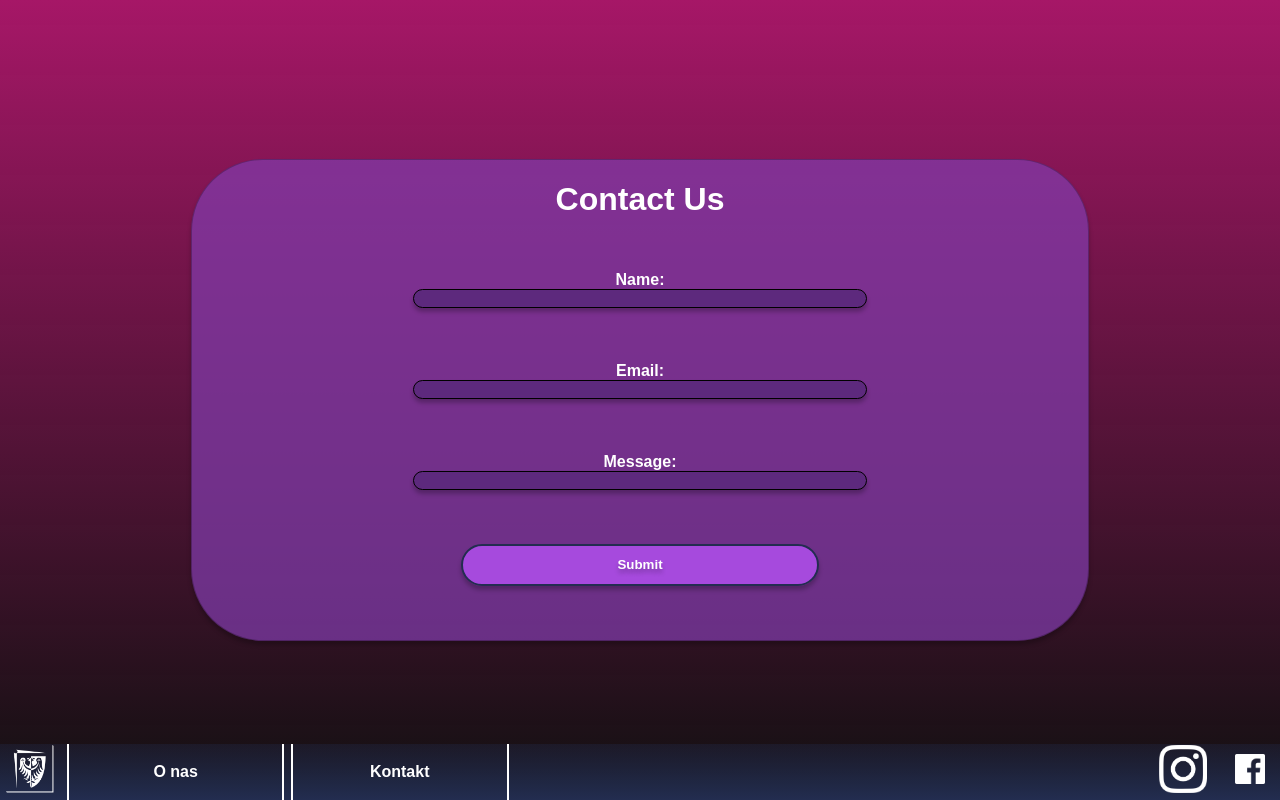
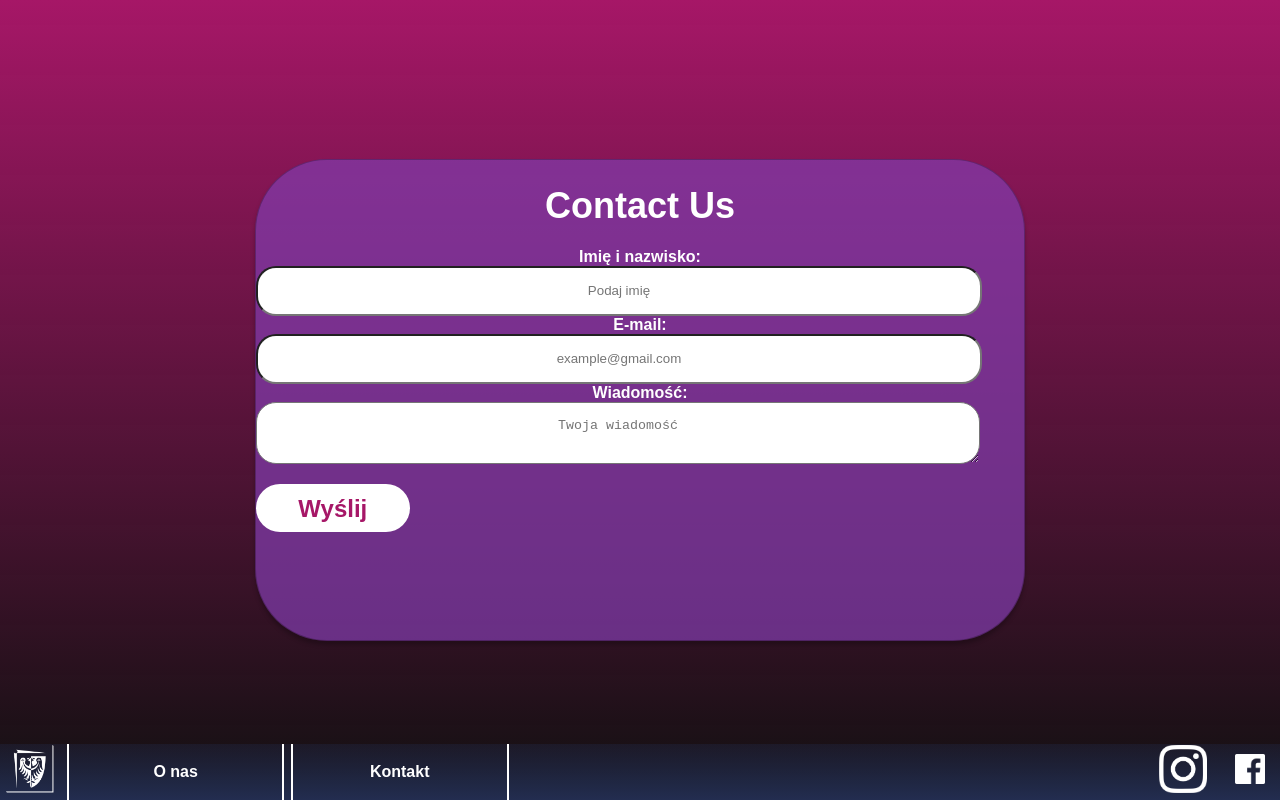
Before and after one commit to RussetFox/Engineering-Thesis-Wirtualna-Politechnika, a React (Create React App) app in the folder wirtualna-front/: page /contact in a window 1280 px wide. Built offline with nearby package versions, Linux system fonts and the light colour scheme.

Commit message:
alpha 1.2: Changed contact us form, added basic functions and attributes to text fields. Required styling for contact form

```diff
--- a/wirtualna-front/src/Components/Contact-Form.tsx
+++ b/wirtualna-front/src/Components/Contact-Form.tsx
@@ -1,32 +1,55 @@
-import React from "react";
+import React, { useState } from "react";
 import "../Styles/Contact-Us-Page.css";
 
 export default function Contact_Us_Form() {
     function handleSubmit(event: any) {
         event.preventDefault();
-        alert("Thank you for contacting us!");
+        alert("Dziękujemy za złożenie wiadomości! Odpowiemy najszybciej jak to możliwe.");
 
     }
+    const [data, setData] = useState({
+        name: "",
+        email: "",
+        message: ""
+    });
+    const handleChange = (event: any) => {
+        const name = event.target.name
+        const value = event.target.value
+        setData({...data, [name]:value})
+    }
+
     return (
-        <div className="contact-us-page">
-            <div className="contact-us-container">
+        <form onSubmit={handleSubmit}>
             <h1>Contact Us</h1>
-                <form onSubmit={handleSubmit}>
             <label>
-                        Name:
-                        <input type="text" name="name" />
+                Imię i nazwisko:
+                <input type="name"
+                    name="name"
+                    onChange={handleChange}
+                    value={data.name}
+                    placeholder="Podaj imię"
+                    minLength={4}
+                    maxLength={32} />
             </label>
             <label>
-                        Email:
-                        <input type="text" name="email" />
+                E-mail:
+                <input type="email"
+                    onChange={handleChange}
+                    value={data.email}
+                    name="email"
+                    placeholder="example@gmail.com" />
             </label>
             <label>
-                        Message:
-                        <input type="text" name="message" />
+                Wiadomość:
+                <textarea name="message"
+                    id=""
+                    onChange={handleChange}
+                    value={data.message}
+                    placeholder="Twoja wiadomość"
+                    minLength={60}
+                    maxLength={1000} />
             </label>
-                    <button type="submit">Submit</button>
+            <button type="submit">Wyślij</button>
         </form>
-            </div>
-        </div>
     );
 }
--- a/wirtualna-front/src/Components/Contact-Page-Component.tsx
+++ b/wirtualna-front/src/Components/Contact-Page-Component.tsx
@@ -4,7 +4,7 @@ import ContactForm from "./Contact-Form";
 
 export default function Contact_Us() {
     return (
-        <div className="contact-us">
+        <div className="contact-us-page">
             <ContactForm/>
         </div>
     );
--- a/wirtualna-front/src/Styles/Contact-Us-Page.css
+++ b/wirtualna-front/src/Styles/Contact-Us-Page.css
@@ -5,91 +5,59 @@
     background-blend-mode: lighten;
     background-color: rgba(0, 0, 0, 0.938);
     position: absolute;
-    top: 0;
-    left: 0;
     display: flex;
-    justify-content: center;
-    align-items: center;
+    justify-content: center; /* Center horizontally */
+    align-items: center; /* Center vertically */
 }
 
-.contact-us-container {
-    width: 70%;
+.contact-us-page form {
+    width: 60%;
     height: 60%;
     display: flex;
     flex-direction: column;
-    align-items: center;
     border-radius: 72px;
     border: 1px solid rgba(0, 0, 0, 0.25);
     background: rgba(129, 60, 172, 0.72);
     box-shadow: 0px 4px 4px 0px rgba(0, 0, 0, 0.25);
 
+    text-align: center;
 }
-
-.contact-us-container h1 {
+.contact-us-page h1 {
+    font-style: normal;
+    font-weight: 700;
+    font-size: 36px;
+    line-height: 44px;
+    color: #FFFFFF;
+    margin-bottom: 20px;
+}
+.contact-us-page label{
     color: white;
     font-weight: 700;
-    height: 3%;
-}
-
-.contact-us-container form {
-    height: 100%;
-    width: 100%;
-    display: flex;
-    font-weight: 700;
-    flex-direction: column;
-    justify-content: space-evenly;
-    color: white;
 
 }
 
-.contact-us-container label {
+.contact-us-page input, textarea{
     display: flex;
+    text-align: center;
     flex-direction: column;
-    align-items: center;
+    padding: 2%;
+    justify-content: space;
+    width: 90%;
+    border-radius: 20px;
 }
-
-.contact-us-container input {
-
-    border-radius: 25px;
-    border: 1px solid #000;
-    height: 100%;
-    background: #5D297D;
-    color: white;
-    box-shadow: 0px 4px 4px 0px rgba(0, 0, 0, 0.25);
-    justify-content: center;
-    text-align: center;
+.contact-us-page button{
+    width: 20%;
+    height: 10%;
+    background: #FFFFFF;
+    border-radius: 72px;
+    border: none;
+    font-family: 'Montserrat', sans-serif;
+    font-style: normal;
+    font-weight: 600;
+    font-size: 24px;
+    line-height: 29px;
+    color: #A61767;
+    margin-top: 20px;
+    margin-bottom: 20px;
+    cursor: pointer;
 }
-
-.contact-us-container [type=text]{
-    width: 50%;
-    color: #E6D0D0;
-    font-weight: 700;
-    flex-shrink:initial;
-}
-
-.contact-us-container text {
-    width: 100%; /* 100% width to fill the container */
-    height: 200px; /* Set the initial height as needed */
-    padding: 5px;
-    overflow-y: scroll; /* Show a scrollbar when content overflows vertically */
-}
-.contact-us-container .test {
-    width: 500%;
-    height: 100%;
-    display: flex;
-    flex-direction: column;
-    justify-content: space-evenly;
-
-}
-.contact-us-container button {
-    border-radius: 25px;
-    border: 2px solid #232D50;
-    background: rgba(172, 77, 231, 0.90);
-    text-shadow: 0px 4px 4px rgba(0, 0, 0, 0.25);
-    box-shadow: 0px 4px 4px 0px rgba(0, 0, 0, 0.25);
-    color: white;
-    align-self: center;
-    font-weight: 700;
-    height: 10%;
-    width: 40%
-}
```
Lines whose indentation alone changed are shown as unchanged.
